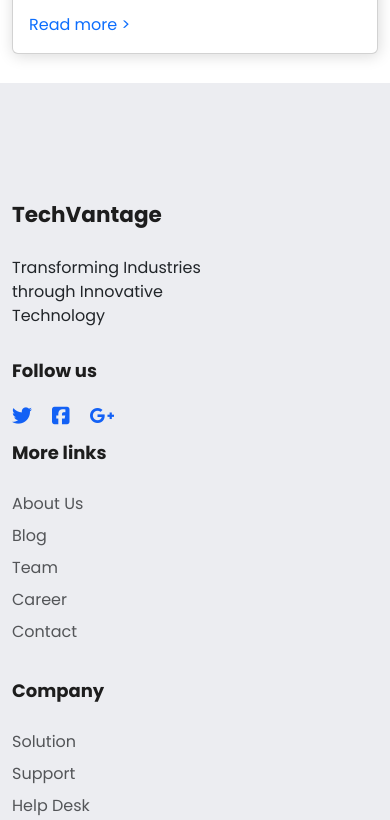
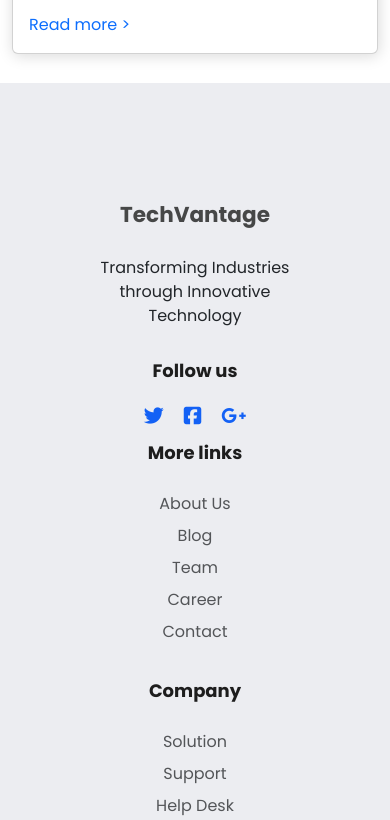
Before and after one commit to msumanned/CODSOFT, a plain HTML site: page Level 1 (task 2)landing_page/index.html in a window 390 px wide. Shown: the part 9338-10158 px from the top of the page. Drawn offline with nearby package versions, Linux system fonts and the light colour scheme.

```diff
--- a/Level 1 (task 2)landing_page/style.css
+++ b/Level 1 (task 2)landing_page/style.css
@@ -351,7 +351,7 @@
 .footer-content h4 {
     font-weight: 700;
     line-height: 3em;
-    color: rgba(29, 29, 29, 1);
+    color: var(--heading-color);
 
 }
 
@@ -361,6 +361,7 @@
     line-height: 3em;
     color: rgb(29, 29, 29);
 }
+
 .footer-links ul{
     list-style: none;
     padding-left: 0px;
@@ -383,7 +384,7 @@
 }
  .icon i{
     color: var(--main-color);
-    margin:0 20px 0 0 ;
+    padding:0 20px;
     line-height: 1em;
     cursor: pointer;
 }
@@ -419,6 +420,18 @@
     h1{
         font-size: 36px;
     }
+    /* footer */
+    footer .footer-padding
+    {
+        text-align: center;
+    }
+footer .icon , .call, .email, .location{
+    justify-content: center;
+}
+footer .icon i{
+   padding: 0 10px;
+}
+
 }
 @media (max-width: 580px){
     h1{
```
Also changed, not shown: Level 1 (task 2)landing_page/index.html (+0 -1 lines).
